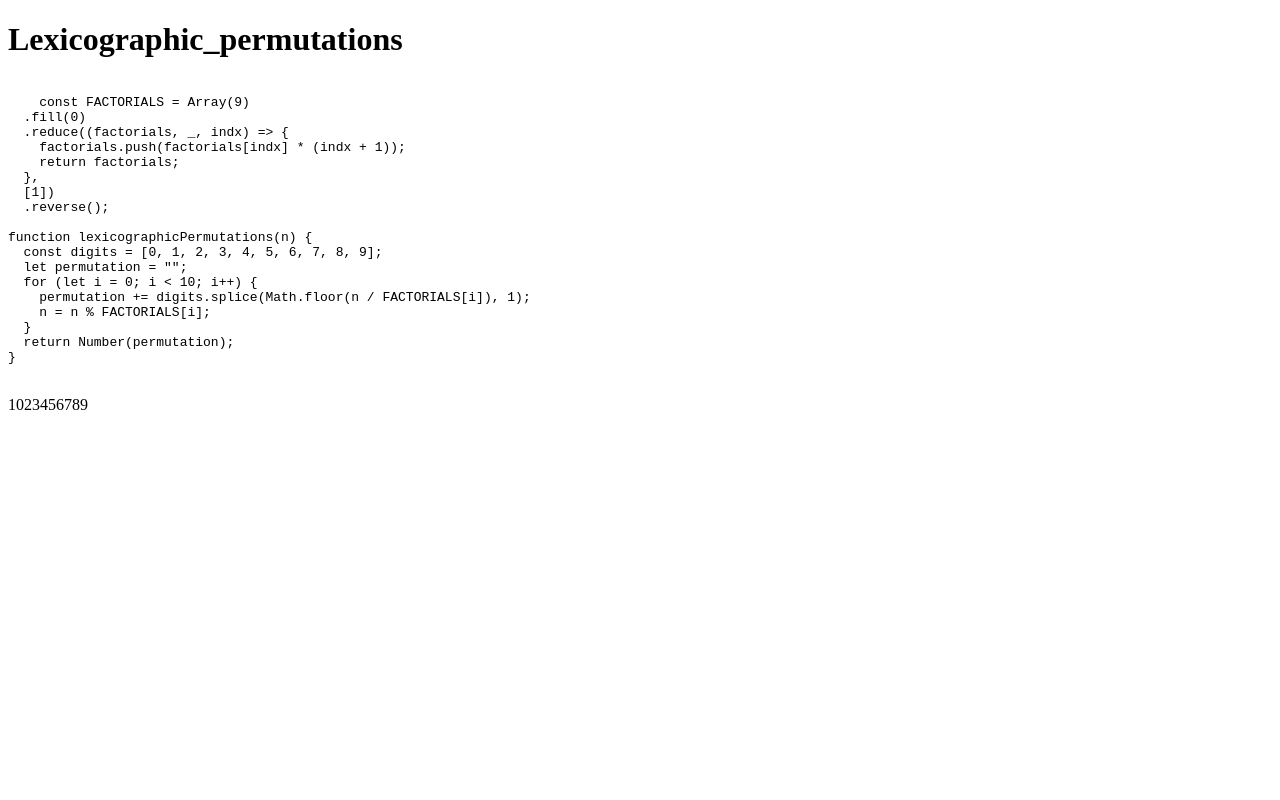
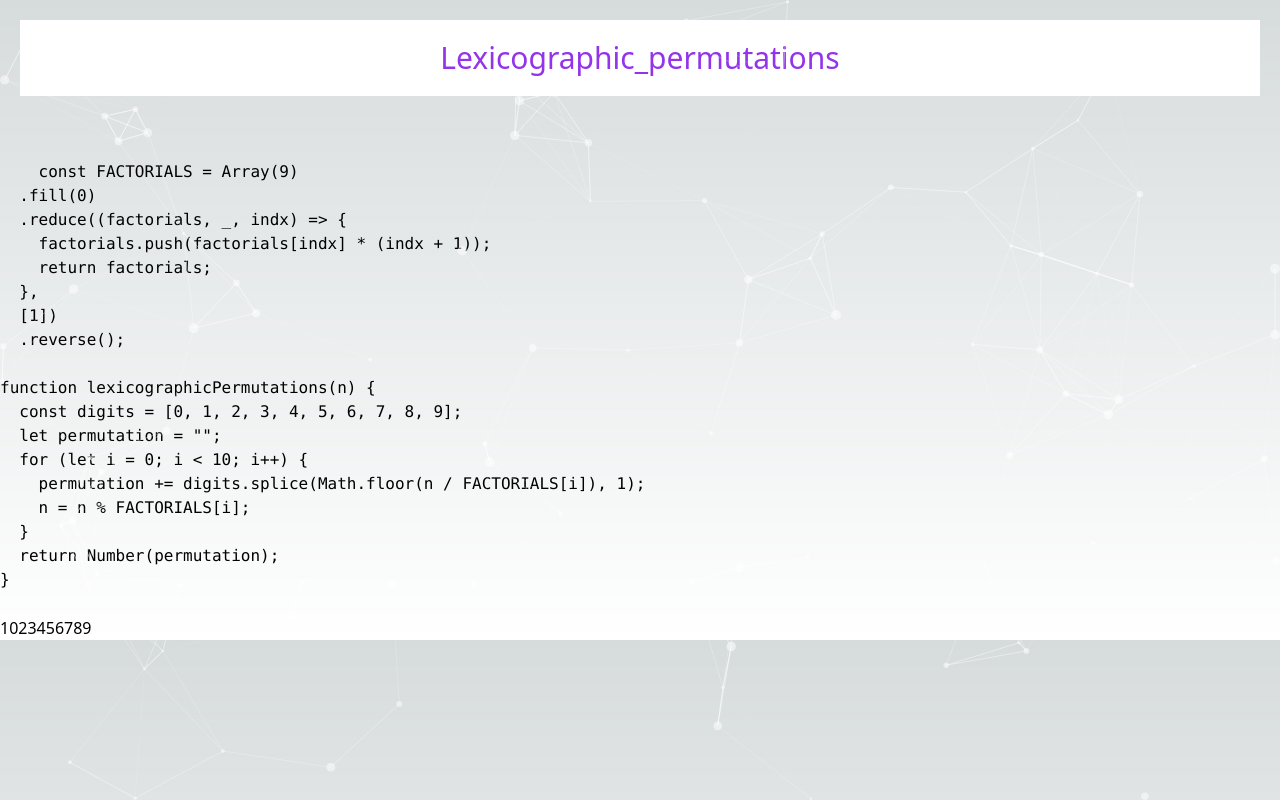
Before and after one commit to ragulpalanisamy/fcc_projects_euler, a Next.js app: page /Pro-2/Lexicographic_permutations in a window 1280 px wide. Built offline with nearby package versions, Linux system fonts and the light colour scheme.

Commit message:
refactor: :art: Formated the code base

```diff
--- a/src/app/page.js
+++ b/src/app/page.js
@@ -9,98 +9,76 @@ export default function Home() {
         <Design />
         <div style={{ marginTop: 20, marginLeft: 20 }} className='container'>
           <h1 className='text-3xl text-center p-2 bg-white text-purple-600 mb-10'> FCC Project Euler</h1>
+          <div className='grid grid-cols-5'>
         <Link href="/Even_Fibonacci_Numbers" style={{ marginRight: 10   }}>
           Even_Fibonacci_Numbers
         </Link>
-        <br></br>
         <Link href="/Multiples">
             Multiples
           </Link>
-        <br></br>
         <Link href="/Largest">
             Largest
           </Link>
-        <br></br>
         <Link href="/Larg_Palindrome_product">
             largest Palindrome Product
         </Link>
-        <br></br>
         <Link href="/SmallestMultiple">
             Smallest Multiple
         </Link>
-        <br></br>
         <Link href="/SumSquareDifference">
             Sum Square Difference
         </Link>
-        <br></br>
         <Link href="/NthPrime">
             Nth Prime
         </Link>
-        <br></br>
         <Link href="/largestProductinaSeries">
         largest Product in a Series
         </Link>
-        <br></br>
         <Link href="/Pythagorean_triplet">
         Pythagorean triplet
         </Link>
-        <br></br>
         <Link href="/Summation_of_Primes">
         Summation of Primes
         </Link>
-        <br></br>
         <Link href="/Larg_Prod_in_grid">
         Largest Product in a grid
         </Link>
-        <br></br>
         <Link href="/triangular_number">
         Triangular Number
         </Link>
-        <br></br>
         <Link href="/Large_Sum">
         largest sum
         </Link>
-        <br></br>
         <Link href="../Pro-1/Collatz_sequence">
         Collatz sequence
         </Link>
-        <br></br>
         <Link href="../Pro-1/latticePaths">
         lattice Paths
         </Link>
-        <br></br>
         <Link href="../Pro-1/power_diigit_sum">
         power diigit sum
         </Link>
-        <br></br>
         <Link href="../Pro-1/Number_Letter_Count">
         Number_Letter_Count
         </Link>
-        <br></br>
         <Link href="../Pro-1/Maxi_path_sum">
         Maxi_path_sum
         </Link>
-        <br></br>
         <Link href="../Pro-1/Counting_Sunday">
         Counting Sunday
         </Link>
-        <br></br>
         <Link href="../Pro-1/Factorial_digit_sum">
         Factorial_digit_sum
         </Link>
-        <br></br>
         <Link href="../Pro-1/Factorial_digit">
         Factorial digit
         </Link>
-        <br></br>
         <Link href="../Pro-1/Amicable_numbers">
         Amicable numbers
         </Link>
-        <br></br>
         <Link href="../Pro-1/Names_scores">
         Names scores
         </Link>
-        <br></br>
         <Link href="../Pro-2/Abudant_sum">
         Abudant sum
         </Link>
@@ -108,6 +86,8 @@ export default function Home() {
         Lexicographic permutations
         </Link>
         </div>
+        </div>
+
       </>
   )
 }
--- a/src/pages/Pro-2/Lexicographic_permutations.tsx
+++ b/src/pages/Pro-2/Lexicographic_permutations.tsx
@@ -1,4 +1,6 @@
 import React from 'react'
+import DesignTypeScript from '../../components/DesignTypeScript';
+import "../../app/globals.css";
 
 export default function Lexicographic_permutations() {
     const codesnippet = `
@@ -42,6 +44,7 @@ function lexicographicPermutations(n) {
     }
     return (
         <div>
+            <DesignTypeScript />
             <h1>
                 Lexicographic_permutations
             </h1>
```
